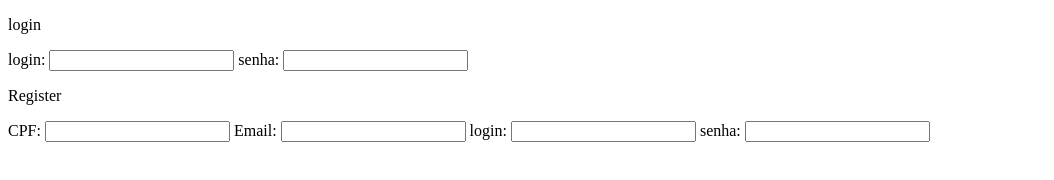
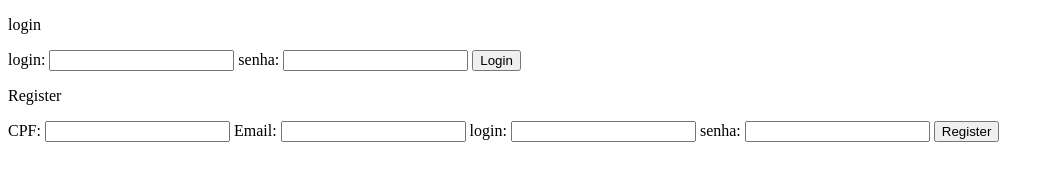
Before and after one commit to GuilhermeSSD/TempMonitor, a plain HTML site: page FrontEnd/login.html in a window 1280 px wide. Shown: the whole page, without its empty margins (0-1054 px from the left). Drawn offline with Linux system fonts and the light colour scheme.

Commit message:
feat: Added Login and Register buttons

```diff
--- a/FrontEnd/login.html
+++ b/FrontEnd/login.html
@@ -14,6 +14,7 @@
             <input type="email" name="login-email" id="login-email">
             <label for="login-senha">senha:</label>
             <input type="password" name="login-pass" id="login-pass">
+            <input type="button" value="Login">
         </form>
         <p>Register</p>
         <form action="">
@@ -25,6 +26,7 @@
             <input type="email" name="register-email" id="register-email">
             <label for="login-senha">senha:</label>
             <input type="password" name="register-pass" id="register-pass">
+            <input type="button" value="Register">
         </form>
     </div>
 <script src="./javascript/login.js"/></script>
```
